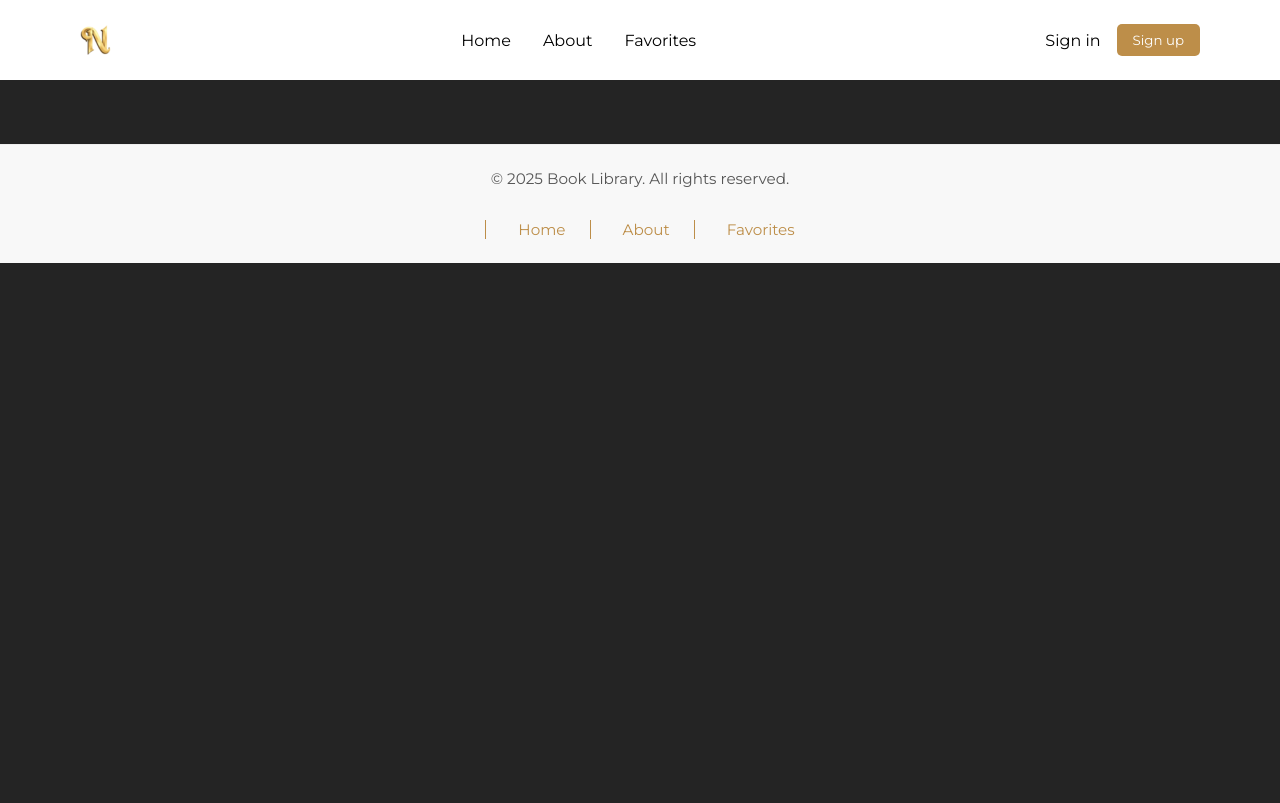
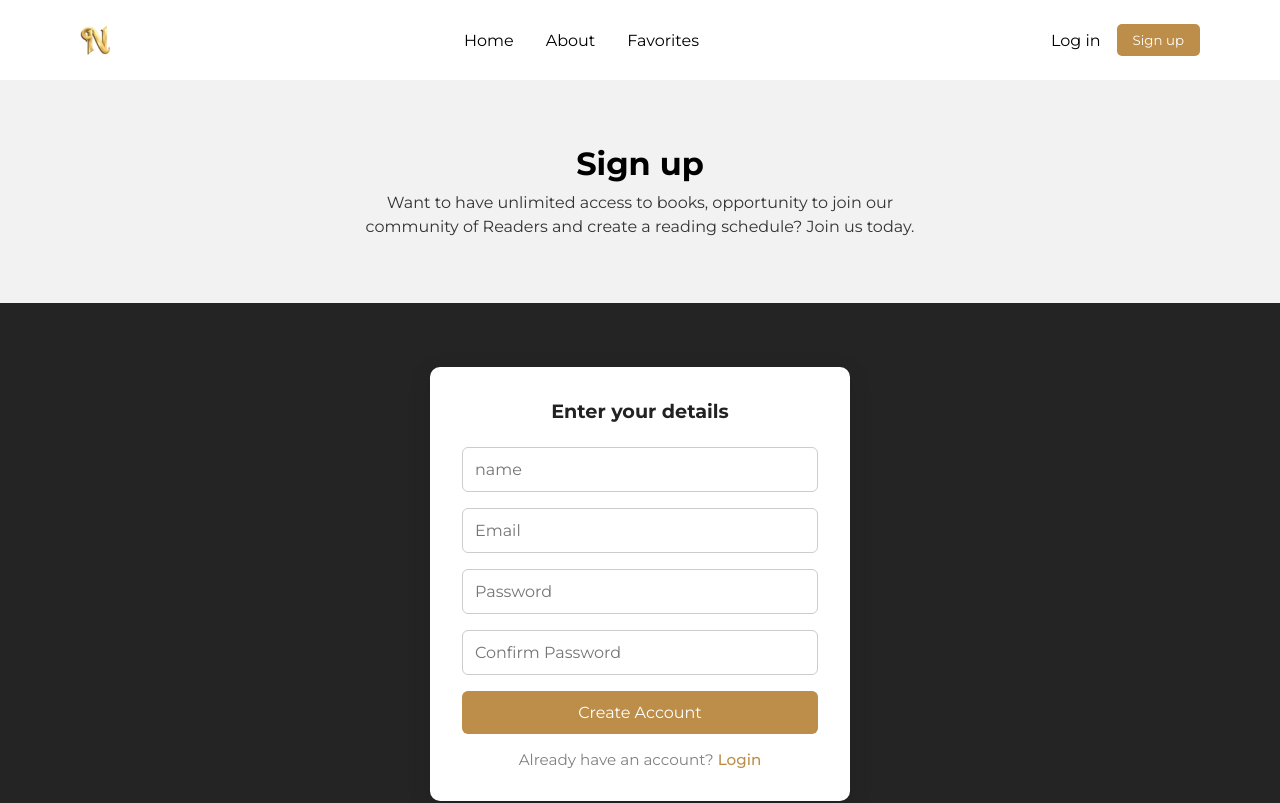
Before and after one commit to Hillary-Robert/book-app, a React (Vite) app in the folder book-app/: page /signup in a window 1280 px wide. Shown: the top 803 px of the page. Built offline with nearby package versions, Linux system fonts and the light colour scheme.

Commit message:
I added a login and a sig up page

```diff
--- a/book-app/src/App.jsx
+++ b/book-app/src/App.jsx
@@ -5,6 +5,8 @@ import About from "./Pages/About"
 import Favorites from "./Pages/Favorites"
 import BookDetails from "./Pages/BookDetails"
 import Footer from "./components/Footer/Footer"
+import Login from './Pages/Login'
+import Signup from './Pages/Signup'
 
 
 function App() {
@@ -28,6 +30,10 @@ function App() {
 
         <Route path="/book/:id" element={<BookDetails />} />
 
+        <Route path="/login" element={<Login />} />
+
+        <Route path="/signup" element={<Signup />} />
+
 
       </Routes>
 
--- a/book-app/src/Pages/Home.jsx
+++ b/book-app/src/Pages/Home.jsx
@@ -25,7 +25,7 @@ const Home = () => {
       <HeroSection />
 
       <section style={{ padding: '2rem' }}>
-        <h2 style={{ fontSize: '1.8rem', marginBottom: '1rem' }}>📚 Suggested Books</h2>
+        <h2 style={{ fontSize: '1.8rem', marginBottom: '1rem' }}> Suggested Books 📚</h2>
         {suggestedBooks.length > 0 ? (
           <BookList books={suggestedBooks} />
         ) : (
--- /dev/null
+++ b/book-app/src/Pages/Login.jsx
@@ -0,0 +1,54 @@
+import React, { useState } from 'react'
+import './LoginSignup.css'
+
+const Login = () => {
+  const [email, setEmail] = useState('')
+  const [password, setPassword] = useState('')
+
+  const handleLogin = (e) => {
+    e.preventDefault()
+    alert('Want to Login? Oga relax first, I am working on it')
+
+  }
+
+  return (
+
+
+    <>
+
+      <div className='lnSContainter'>
+          <h1>Welcome Back</h1>
+
+      </div>
+      <div className="container">
+        <form onSubmit={handleLogin} className="form">
+          <h4>Login</h4>
+
+          <input
+            type="email"
+            placeholder="Email"
+            value={email}
+            onChange={(e) => setEmail(e.target.value)}
+            required
+          />
+
+          <input
+            type="password"
+            placeholder="Password"
+            value={password}
+            onChange={(e) => setPassword(e.target.value)}
+            required
+          />
+
+          <button type="submit">Login</button>
+          <p style={{
+            color: "gray"
+          }}>Don't have an account? <a href="/signup">Sign up</a></p>
+        </form>
+      </div>
+
+    </>
+  )
+}
+
+export default Login
--- /dev/null
+++ b/book-app/src/Pages/LoginSignup.css
@@ -0,0 +1,97 @@
+.lnSContainter {
+  text-align: center;
+  padding: 4rem 5rem 4rem 5rem;
+  background-color: #f2f2f2;
+}
+
+.lnSContainter h1 {
+  font-size: 2rem;
+  color: black;
+  margin-bottom: 0.5rem;
+}
+
+.lnSContainter p {
+  max-width: 600px;
+  margin: 0 auto;
+  font-size: 1rem;
+  color: #333;
+  line-height: 1.5;
+}
+
+
+.container {
+  display: flex;
+  justify-content: center;
+  align-items: center;
+  margin-top: 4rem;
+
+}
+
+.form {
+  width: 100%;
+  max-width: 420px;
+  background-color: #ffffff;
+  padding: 2rem;
+  border-radius: 10px;
+  box-shadow: 0 6px 25px rgba(0, 0, 0, 0.1);
+
+}
+
+.form h4 {
+  margin-bottom: 1.5rem;
+  text-align: center;
+  font-size: 1.2rem;
+  color: #222;
+}
+
+.form input {
+  width: 100%;
+  padding: 0.75rem;
+  margin-bottom: 1rem;
+  font-size: 1rem;
+  border: 1px solid #ccc;
+  border-radius: 6px;
+  transition: border 0.3s ease;
+}
+
+.form input:focus {
+  border-color: #BD8E49;
+  outline: none;
+  box-shadow: 0 0 5px rgba(189, 142, 73, 0.4);
+}
+
+
+.form button {
+  width: 100%;
+  padding: 0.75rem;
+  background-color: #BD8E49;
+  color: white;
+  font-size: 1rem;
+  border: none;
+  border-radius: 6px;
+  cursor: pointer;
+  transition: all 0.3s ease;
+}
+
+.form button:hover {
+  background-color: transparent;
+  border: 1px solid #BD8E49;
+  color: #BD8E49;
+}
+
+
+.form p {
+  text-align: center;
+  font-size: 0.95rem;
+  margin-top: 1rem;
+}
+
+.form a {
+  color: #BD8E49;
+  text-decoration: none;
+  font-weight: 500;
+}
+
+.form a:hover {
+  text-decoration: underline;
+}
--- /dev/null
+++ b/book-app/src/Pages/Signup.jsx
@@ -0,0 +1,82 @@
+import React, { useState } from 'react'
+import './LoginSignup.css'
+
+const Signup = () => {
+  const [email, setEmail] = useState('')
+  const [password, setPassword] = useState('')
+  const [confirm, setConfirm] = useState('')
+  const [name, setName] = useState('')
+
+  const handleSignup = (e) => {
+    e.preventDefault()
+    if (password !== confirm) {
+      alert("Passwords don't match.")
+      return
+    }
+
+    alert('Want to Login? Oga relax first, I am working on it')
+  }
+
+
+  return (
+
+    <>
+
+      <div className='lnSContainter'>
+          <h1>Sign up</h1>
+          <p>Want to have unlimited access to books, opportunity to join our community of Readers and create a reading schedule? Join us today.</p>
+      </div>
+
+      <div className="container" >
+
+
+        <form onSubmit={handleSignup} className="form">
+          <h4>Enter your details</h4>
+
+
+          <input
+            type="text"
+            placeholder="name"
+            value={name}
+            onChange={(e) => setName(e.target.value)}
+            required
+          />
+
+          <input
+            type="email"
+            placeholder="Email"
+            value={email}
+            onChange={(e) => setEmail(e.target.value)}
+            required
+          />
+
+          <input
+            type="password"
+            placeholder="Password"
+            value={password}
+            onChange={(e) => setPassword(e.target.value)}
+            required
+          />
+
+
+
+          <input
+            type="password"
+            placeholder="Confirm Password"
+            value={confirm}
+            onChange={(e) => setConfirm(e.target.value)}
+            required
+          />
+
+          <button type="submit">Create Account</button>
+          <p style={{
+            color: "gray"
+          }}>Already have an account? <a href="/login">Login</a></p>
+        </form>
+      </div>
+
+    </>
+  )
+}
+
+export default Signup
--- a/book-app/src/components/AuthModal/AuthModal.jsx
+++ b/book-app/src/components/AuthModal/AuthModal.jsx
@@ -1,5 +1,6 @@
 import React from 'react'
 import './AuthModal.css'
+import { NavLink } from 'react-router-dom'
 
 const AuthModal = ({ onClose }) => {
   return (
@@ -9,8 +10,16 @@ const AuthModal = ({ onClose }) => {
         <p>You must be signed in to read this book.</p>
 
         <div className="modal-buttons">
-          <button onClick={() => alert(`Can't sign up now, try again later`)}>Sign Up</button>
-          <button onClick={() => alert(`Can't Log in now, try again later`)}>Log In</button>
+
+          <NavLink to="/signup">
+          <button>Sign Up</button>
+          </NavLink>
+
+
+          <NavLink to="/login">
+          <button>Log in</button>
+          </NavLink>
+
         </div>
 
         <button className="close-btn" onClick={onClose}>✖</button>
--- a/book-app/src/components/HeroSection/HeroSection.jsx
+++ b/book-app/src/components/HeroSection/HeroSection.jsx
@@ -19,7 +19,7 @@ export const HeroSection = () => {
     setCount(15)
 
     try {
-      const response = await fetch(`https://openlibrary.org/search.json?q=${query}&limit=100`)
+      const response = await fetch(`https://openlibrary.org/search.json?q=${query}&limit=30`)
       if (!response.ok) throw new Error("Book search Failed")
       const data = await response.json()
 
@@ -62,6 +62,7 @@ export const HeroSection = () => {
             </button>
           </div>
         </header>
+
       </section>
 
       {loading && <p style={{ textAlign: 'center', marginTop: '2rem' }}>Loading...</p>}
@@ -69,6 +70,7 @@ export const HeroSection = () => {
 
       {!loading && !error && books.length > 0 && (
         <>
+          <h2 style={{ textAlign: 'left', fontSize: '1.8rem', margin: '2rem 0' }}>Search Results 📚</h2>
           <BookList books={books.slice(0, count)} />
 
           {count < books.length && (
--- a/book-app/src/components/Navbar/Navbar.jsx
+++ b/book-app/src/components/Navbar/Navbar.jsx
@@ -35,10 +35,15 @@ const Navbar = () => {
       <div className="auth">
 
           <p>
-            <a href="">Sign in</a>
+            <NavLink to={"/login"}>Log in</NavLink>
           </p>
 
-          <button>Sign up</button>
+
+          <NavLink to={"/signup"}>
+            <button >Sign up</button>
+          </NavLink>
+
+
 
       </div>
 
--- a/book-app/src/index.css
+++ b/book-app/src/index.css
@@ -10,6 +10,11 @@
   text-rendering: optimizeLegibility;
   -webkit-font-smoothing: antialiased;
   -moz-osx-font-smoothing: grayscale;
+}
+
+
+body {
+  min-height: 100vh;
 }
 
 
```
